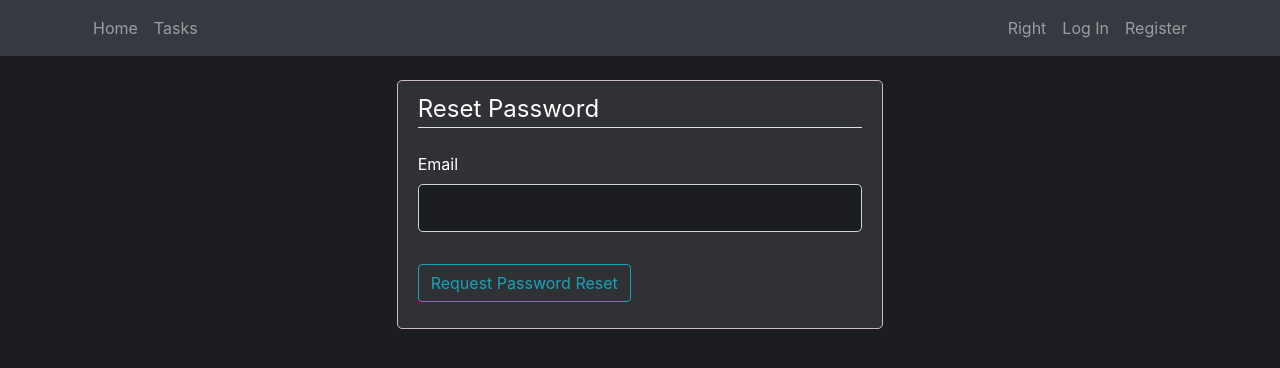
After one commit to OpportunV/astro, a Flask app: page /reset_password in a window 1280 px wide. The commit adds this page. Shown: the top 368 px of the page. Run offline with Flask 2, Linux system fonts and the light colour scheme; some libraries are stand-ins or nearby versions.

Commit message:
users blueprint

```diff
--- a/run.py
+++ b/run.py
@@ -1,7 +1,9 @@
 from tasks.blueprint import tasks
+from users.view import users
 from view import *
 
 app.register_blueprint(tasks, url_prefix='/tasks')
+app.register_blueprint(users)
 
 if __name__ == '__main__':
     app.run(debug=True)
--- a/templates/base.html
+++ b/templates/base.html
@@ -12,10 +12,11 @@
 <body>
   <nav class="navbar navbar-expand-md navbar-dark bg-dark fixed-top">
     <div class="container">
-<!--      <a class="navbar-brand mr-4" href="#">Opp</a>-->
-<!--      <button class="navbar-toggler" type="button" data-toggle="collapse" data-target="#navbarNav" aria-controls="navbarNav" aria-expanded="false" aria-label="Toggle navigation">-->
-<!--        <span class="navbar-toggler-icon"></span>-->
-<!--      </button>-->
+      <!--      <a class="navbar-brand mr-4" href="#">Opp</a>-->
+      <button class="navbar-toggler" type="button" data-toggle="collapse" data-target="#navbarNav"
+              aria-controls="navbarNav" aria-expanded="false" aria-label="Toggle navigation">
+        <span class="navbar-toggler-icon"></span>
+      </button>
       <div class="collapse navbar-collapse" id="navbarNav">
         <ul class="navbar-nav mr-auto">
           <li class="nav-item {{ 'active' if request.endpoint == 'index' else '' }}">
@@ -36,11 +37,11 @@
         <div class="navbar-nav">
           <a class="nav-item nav-link" href="#">Right</a>
           {% if current_user.is_authenticated %}
-          <a class="nav-item nav-link" href="{{ url_for('account') }}">Account</a>
-          <a class="nav-item nav-link" href="{{ url_for('logout') }}">Log Out</a>
+          <a class="nav-item nav-link" href="{{ url_for('users.account') }}">Account</a>
+          <a class="nav-item nav-link" href="{{ url_for('users.logout') }}">Log Out</a>
           {% else %}
-          <a class="nav-item nav-link" href="{{ url_for('login') }}">Log In</a>
-          <a class="nav-item nav-link" href="{{ url_for('register') }}">Register</a>
+          <a class="nav-item nav-link" href="{{ url_for('users.login') }}">Log In</a>
+          <a class="nav-item nav-link" href="{{ url_for('users.register') }}">Register</a>
           {% endif %}
         </div>
       </div>
--- a/templates/register.html
+++ b/templates/register.html
@@ -72,7 +72,7 @@
 
   <div class="border-top pt-3 col-md-4 mx-auto">
     <small class="text-muted">
-      Already Have An Account? <a class="ml-2" href="{{ url_for('login') }}">Sign In</a>
+      Already Have An Account? <a class="ml-2" href="{{ url_for('users.login') }}">Sign In</a>
     </small>
   </div>
 {% endblock %}
--- /dev/null
+++ b/templates/reset_request.html
@@ -0,0 +1,32 @@
+{% extends 'base.html' %}
+
+{% block title %}
+{{title}}
+{% endblock %}
+
+{% block content %}
+<div class="content-section col-md-8 mx-auto">
+  <form method="post" action="">
+    {{ form.hidden_tag() }}
+    <fieldset class="form-group">
+      <legend class="border-bottom mb-4">Reset Password</legend>
+      <div class="form-group">
+        {{ form.email.label(class="form-control-label") }}
+        {% if form.email.errors %}
+        {{ form.email(class="form-control form-control-lg is-invalid") }}
+        <div class="invalid-feedback">
+          {% for error in form.email.errors %}
+          <span>{{ error }}</span>
+          {% endfor %}
+        </div>
+        {% else %}
+        {{ form.email(class="form-control form-control-lg") }}
+        {% endif %}
+      </div>
+    </fieldset>
+    <div class="form-group">
+      {{ form.submit(class="btn btn-outline-info") }}
+    </div>
+  </form>
+</div>
+{% endblock %}
--- /dev/null
+++ b/users/forms.py
@@ -0,0 +1,52 @@
+from flask_wtf import FlaskForm
+from wtforms import StringField, PasswordField, SubmitField, BooleanField
+from wtforms.validators import DataRequired, Length, Email, EqualTo, ValidationError
+
+from models import User
+
+
+class RegistrationForm(FlaskForm):
+    username = StringField('Username',
+                           validators=[DataRequired(), Length(min=2, max=20)])
+    email = StringField('Email',
+                        validators=[DataRequired(), Email()])
+    password = PasswordField('Password', validators=[DataRequired()])
+    confirm_password = PasswordField('Confirm Password',
+                                     validators=[DataRequired(), EqualTo('password')])
+    submit = SubmitField("Sing Up")
+
+    def validate_username(self, username):
+        user = User.query.filter_by(username=username.data).first()
+        if user:
+            raise ValidationError('That username is already taken. Please try again.')
+
+    def validate_email(self, email):
+        user = User.query.filter_by(email=email.data).first()
+        if user:
+            raise ValidationError('The username with that email is already exist. Please try again.')
+
+
+class LoginForm(FlaskForm):
+    email = StringField('Email',
+                        validators=[DataRequired(), Email()])
+    password = PasswordField('Password', validators=[DataRequired()])
+    remember = BooleanField('Remember Me')
+    submit = SubmitField("Login")
+
+
+class RequestResetForm(FlaskForm):
+    email = StringField('Email',
+                        validators=[DataRequired(), Email()])
+    submit = SubmitField('Request Password Reset')
+
+    def validate_email(self, email):
+        user = User.query.filter_by(email=email.data).first()
+        if user is None:
+            raise ValidationError('There is no account with that email.')
+
+
+class ResetPasswordForm(FlaskForm):
+    password = PasswordField('Password', validators=[DataRequired()])
+    confirm_password = PasswordField('Confirm Password',
+                                     validators=[DataRequired(), EqualTo('password')])
+    submit = SubmitField('Reset Password')
--- /dev/null
+++ b/users/view.py
@@ -0,0 +1,93 @@
+from flask import render_template, flash, redirect, url_for, request, Blueprint
+from flask_login import login_user, current_user, logout_user, login_required
+from users.forms import RegistrationForm, LoginForm, RequestResetForm, ResetPasswordForm
+from models import User
+from app import bcrypt, db
+from users.utils import send_reset_link
+
+users = Blueprint('users', __name__)
+
+
+@users.route('/register', methods=['GET', 'POST'])
+def register():
+    if current_user.is_authenticated:
+        return redirect(url_for('users.index'))
+
+    form = RegistrationForm()
+    if form.validate_on_submit():
+        hashed_pw = bcrypt.generate_password_hash(form.password.data).decode('utf-8')
+        user = User(username=form.username.data, email=form.email.data, password=hashed_pw)
+        db.session.add(user)
+        db.session.commit()
+        flash(f'Account created!', 'success')
+        return redirect(url_for('users.login'))
+
+    return render_template('register.html', title='Register', form=form)
+
+
+@users.route('/login', methods=['GET', 'POST'])
+def login():
+    if current_user.is_authenticated:
+        return redirect(url_for('index'))
+
+    form = LoginForm()
+    if form.validate_on_submit():
+        user = User.query.filter_by(email=form.email.data).first()
+
+        if user and bcrypt.check_password_hash(user.password, form.password.data):
+            login_user(user, remember=form.remember.data)
+            next_page = request.args.get('next')
+            return redirect(next_page) if next_page else redirect(url_for('index'))
+
+        flash('Login Unsuccessful. Please check email and password', 'danger')
+
+    return render_template('login.html', title='Login', form=form)
+
+
+@users.route('/logout')
+def logout():
+    logout_user()
+    return redirect(url_for('index'))
+
+
+@users.route('/account')
+@login_required
+def account():
+    return render_template('account.html', title='Account')
+
+
+@users.route('/reset_password', methods=['GET', 'POST'])
+def reset_request():
+    if current_user.is_authenticated:
+        return redirect(url_for('index'))
+
+    form = RequestResetForm()
+
+    if form.validate_on_submit():
+        user = User.query.filter_by(email=form.email.data).first()
+        send_reset_link(user)
+        flash('Check your email for instructions', 'info')
+        return redirect(url_for('users.login'))
+
+    return render_template('reset_request.html', title='Reset Password', form=form)
+
+
+@users.route('/reset_password/<token>', methods=['GET', 'POST'])
+def reset_token(token):
+    if current_user.is_authenticated:
+        return redirect(url_for('index'))
+
+    user = User.verify_reset_token(token)
+    if not user:
+        flash('Token is invalid or expired', 'warning')
+        return redirect(url_for('users.reset_request'))
+
+    form = ResetPasswordForm()
+    if form.validate_on_submit():
+        hashed_pw = bcrypt.generate_password_hash(form.password.data).decode('utf-8')
+        user.password = hashed_pw
+        db.session.commit()
+        flash(f'Password has been updated.', 'success')
+        return redirect(url_for('users.login'))
+
+    return render_template('reset_token.html', title='Reset Password', form=form)
```
Also changed, not shown: forms.py (+2 -33 lines), models.py (+15 -1 lines), templates/login.html (+6 -5 lines), templates/reset_token.html (added, +45 -0 lines), users/utils.py (added, +7 -0 lines), view.py (+0 -50 lines), data.db, users/__init__.py (added).
